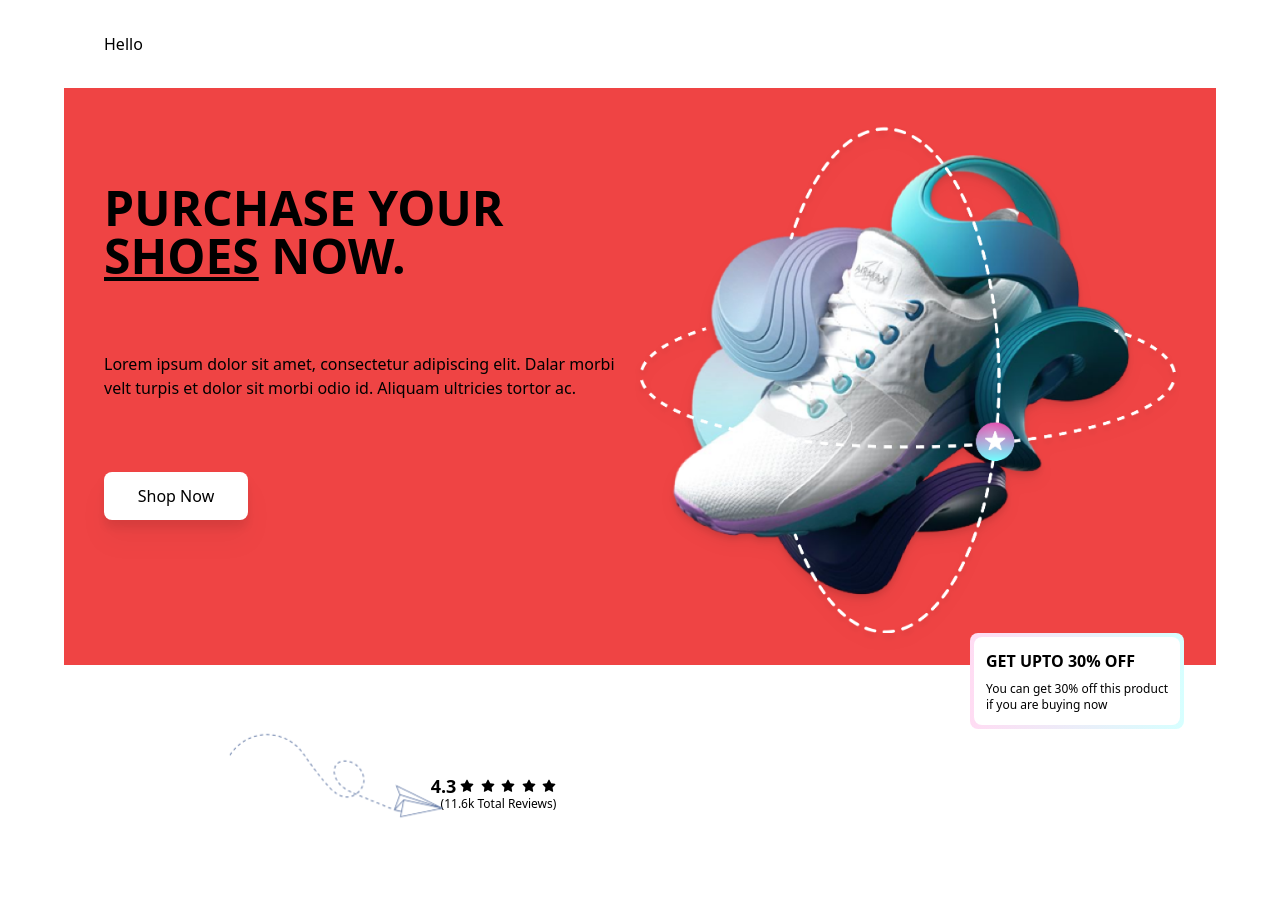
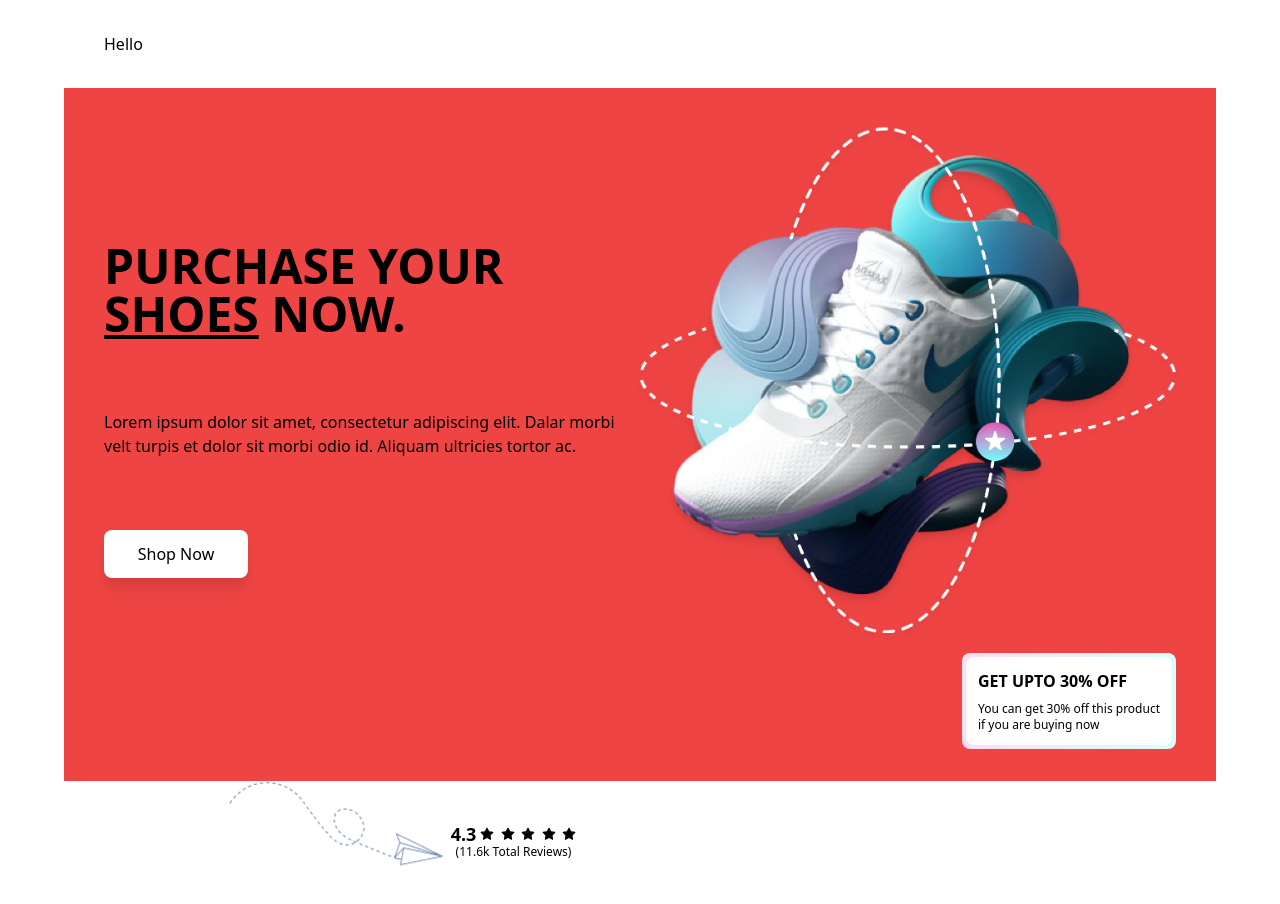
Before and after one commit to Kartik-agrawal123/Bizpush, a React (Create React App) app: page / in a window 1280 px wide. Shown: the top 904 px of the page. Before the commit the page ends 864 px from the top, so only its background shows below. Built offline with nearby package versions, Linux system fonts and the light colour scheme.

Commit message:
hero section

```diff
--- a/src/components/Hero.jsx
+++ b/src/components/Hero.jsx
@@ -3,7 +3,7 @@ import React from "react";
 const Hero = () => {
   return (
     <section id="herosection">
-      <div className="container flex flex-row items-center justify-between max-w-6xl mx-auto px-10 py-8 text-black bg-red-500 h-full">
+      <div className="container flex flex-row items-center justify-between max-w-6xl mx-auto px-10 py-8 text-black bg-red-500 h-auto">
         <div className=" w-2/4 h-96 flex flex-col justify-between">
           <div className="text-5xl font-extrabold w-4/5">
             PURCHASE YOUR <u>SHOES</u> NOW.
@@ -14,14 +14,14 @@ const Hero = () => {
             velt turpis et dolor sit morbi odio id. Aliquam ultricies tortor ac.
           </div>
 
-          <div className=" w-full h-24">
+          <div className="w-full h-24">
             <div className="bg-white w-36 h-12 flex items-center justify-center rounded-lg drop-shadow-xl relative z-10">
               Shop Now
             </div>
-            <div className="w-64 absolute z-20 -bottom-16 left-52">
+            <div className="w-64 absolute z-20 -bottom-28 left-52">
               <img src="assests/arrow.png" alt="" srcset="" />
             </div>
-            <div className="w-fit h-fit flex flex-col justify-between items-end p-1 absolute -z-0 left-1/3 -bottom-4">
+            <div className="w-fit h-fit flex flex-col justify-between items-center p-1 absolute -z-0 left-1/3 -bottom-16 ml-5">
               <div className="flex flex-row items-center h-5">
                 <div className="font-semibold text-lg h-fit">4.3</div>
                 <div className="flex flex-row w-24 justify-between ml-1 h-fit">
@@ -127,11 +127,11 @@ const Hero = () => {
           </div>
         </div>
 
-        <div className=" w-2/4 h-full">
-          <div className="drop-shadow-lg relative z-0 w-fit">
+        <div className="flex flex-col justify-between w-2/4 h-auto">
+          <div className="drop-shadow-lg z-0 w-fit mb-5">
             <img src="assests/shoe1.png" alt="shoes image" srcset="" />
           </div>
-          <div className="absolute z-10 right-24 h-fit w-fit rounded-lg grad p-1">
+          <div className="z-10 right-24 h-fit w-fit rounded-lg grad p-1 ml-auto">
             <div className="bg-white h-fit w-fit p-3 justify-center items-center rounded-lg">
               <div className="font-bold text-base ">GET UPTO 30% OFF</div>
               <div className="text-xs pt-2">
```
